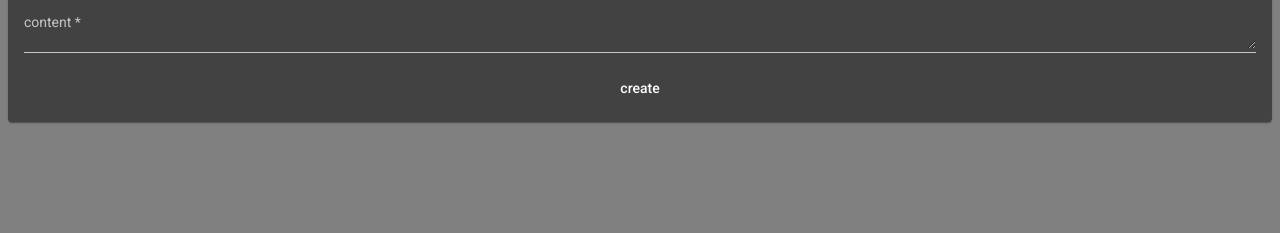
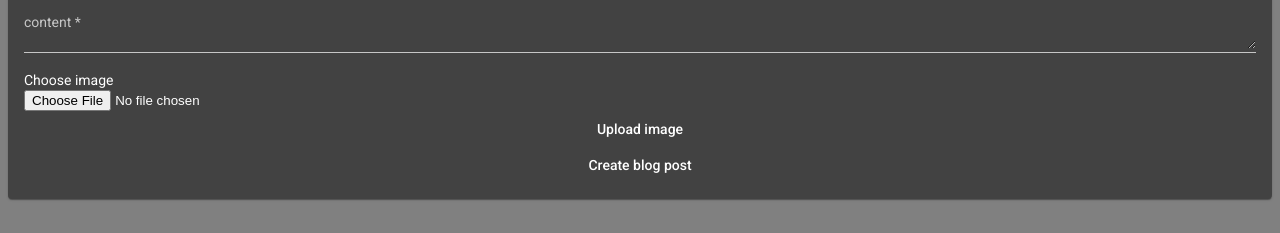
Before and after one commit to creazure/whisky-cms-ng, an Angular app: page /admin in a window 1280 px wide. Shown: the part 307-540 px from the top of the page. Built offline with nearby package versions, Linux system fonts and the light colour scheme; no server answers.

Commit message:
Upload image

```diff
--- a/src/app/blogpost-create/blogpost-create.component.html
+++ b/src/app/blogpost-create/blogpost-create.component.html
@@ -10,7 +10,10 @@
       <mat-form-field>
         <textarea matInput placeholder="content" formControlName="content" required></textarea>
       </mat-form-field>
-      <button mat-button type="submit">create</button>
+      <label for="image">Choose image</label>
+      <input type="file" name="image" id="image" formControlName="image">
+      <button type="button" mat-button (click)="upload()">Upload image</button>
+      <button mat-button type="submit">Create blog post</button>
     </div>
   </form>
 </mat-card>
--- a/src/app/blogpost-create/blogpost-create.component.ts
+++ b/src/app/blogpost-create/blogpost-create.component.ts
@@ -1,4 +1,4 @@
-import { Component, OnInit } from '@angular/core';
+import { Component, OnInit, ElementRef } from '@angular/core';
 import { FormGroup, FormBuilder, FormGroupDirective } from '@angular/forms';
 import { BlogpostService } from './../blogpost.service';
 
@@ -10,7 +10,7 @@ import { BlogpostService } from './../blogpost.service';
 export class BlogpostCreateComponent implements OnInit {
   creationForm: FormGroup;
 
-  constructor(private fb: FormBuilder, private blogpostService: BlogpostService) { }
+  constructor(private fb: FormBuilder, private blogpostService: BlogpostService, private el: ElementRef) { }
 
   ngOnInit() {
     this.createForm();
@@ -20,8 +20,22 @@ export class BlogpostCreateComponent implements OnInit {
     this.creationForm = this.fb.group({
       title: '',
       subTitle: '',
-      content: ''
+      content: '',
+      image: ''
     });
+  }
+
+  upload() {
+    // retrieve file upload HTML tag
+    const inputEl: HTMLInputElement = this.el.nativeElement.querySelector('#image');
+    const fileCount: number = inputEl.files.length;
+    const formData = new FormData();
+    // make sure a file was selected.
+    if (fileCount > 0) {
+      // append the key name 'image' with the first file in the element
+      formData.append('image', inputEl.files.item(0));
+      this.blogpostService.uploadImage(formData).subscribe(data => console.log(data), error => console.error(error));
+      }
   }
 
   createBlogpost(formDirective: FormGroupDirective) {
--- a/src/app/blogpost-list/blogpost-list.component.html
+++ b/src/app/blogpost-list/blogpost-list.component.html
@@ -4,7 +4,7 @@
     <mat-card-title><a [routerLink]="['/blog-posts', bp._id]">{{ bp.title}}</a></mat-card-title>
     <mat-card-subtitle>{{ bp.subTitle}}</mat-card-subtitle>
   </mat-card-header>
-  <img mat-card-image src="{{ bp.image}}" alt="{{ bp.title}}">
+  <img mat-card-image [src]="imagePath + bp.image" alt="{{ bp.title}}">
   <mat-card-content>
     <p>
       {{ bp.content}}
--- a/src/app/blogpost-list/blogpost-list.component.ts
+++ b/src/app/blogpost-list/blogpost-list.component.ts
@@ -2,6 +2,7 @@ import { Component, OnInit } from '@angular/core';
 import { Observable } from 'rxjs';
 import {Blogpost} from '../models/blogpost';
 import { BlogpostService } from '../blogpost.service';
+import { environment } from './../../environments/environment';
 
 @Component({
   selector: 'app-blogpost-list',
@@ -10,6 +11,7 @@ import { BlogpostService } from '../blogpost.service';
 })
 export class BlogpostListComponent implements OnInit {
   blogPostList$: Observable<Blogpost[]>;
+  imagePath = environment.imagePath;
 
   constructor(private blogpostService: BlogpostService) { }
 
--- a/src/app/blogpost.service.ts
+++ b/src/app/blogpost.service.ts
@@ -14,6 +14,10 @@ export class BlogpostService {
 
   createBlogpost(blogpost: Blogpost) {
     return this.httpClient.post<Blogpost>(this.baseUrl, blogpost);
+  }
+
+  uploadImage(formData: FormData) {
+    return this.httpClient.post<any>(`${this.baseUrl}/images`, formData);
   }
 
   dispachBlogpostCreated(id: string) {
--- a/src/app/blogpost/blogpost.component.html
+++ b/src/app/blogpost/blogpost.component.html
@@ -3,7 +3,7 @@
     <mat-card-title>{{bp.title}}</mat-card-title>
     <mat-card-subtitle>{{bp.subTitle}}</mat-card-subtitle>
   </mat-card-header>
-  <img mat-card-image src="{{bp.image}}" alt="{{bp.title}}">
+  <img mat-card-image [src]="imagePath + bp.image" alt="{{bp.title}}">
   <mat-card-content>
     <p>
       {{bp.content}}
--- a/src/app/blogpost/blogpost.component.ts
+++ b/src/app/blogpost/blogpost.component.ts
@@ -3,6 +3,7 @@ import { BlogpostService } from '../blogpost.service';
 import { ActivatedRoute } from '@angular/router';
 import { Blogpost } from '../models/blogpost';
 import { Observable } from 'rxjs';
+import { environment } from './../../environments/environment';
 
 @Component({
   selector: 'app-blogpost',
@@ -11,6 +12,7 @@ import { Observable } from 'rxjs';
 })
 export class BlogpostComponent implements OnInit {
   blogpost$: Observable<Blogpost>;
+  imagePath = environment.imagePath;
 
   constructor(private activatedRoute: ActivatedRoute, private blogpostService: BlogpostService) { }
 
--- a/src/environments/environment.ts
+++ b/src/environments/environment.ts
@@ -3,7 +3,8 @@
 // The list of file replacements can be found in `angular.json`.
 
 export const environment = {
-  production: false
+  production: false,
+  imagePath: 'http://localhost:3000/'
 };
 
 /*
```
